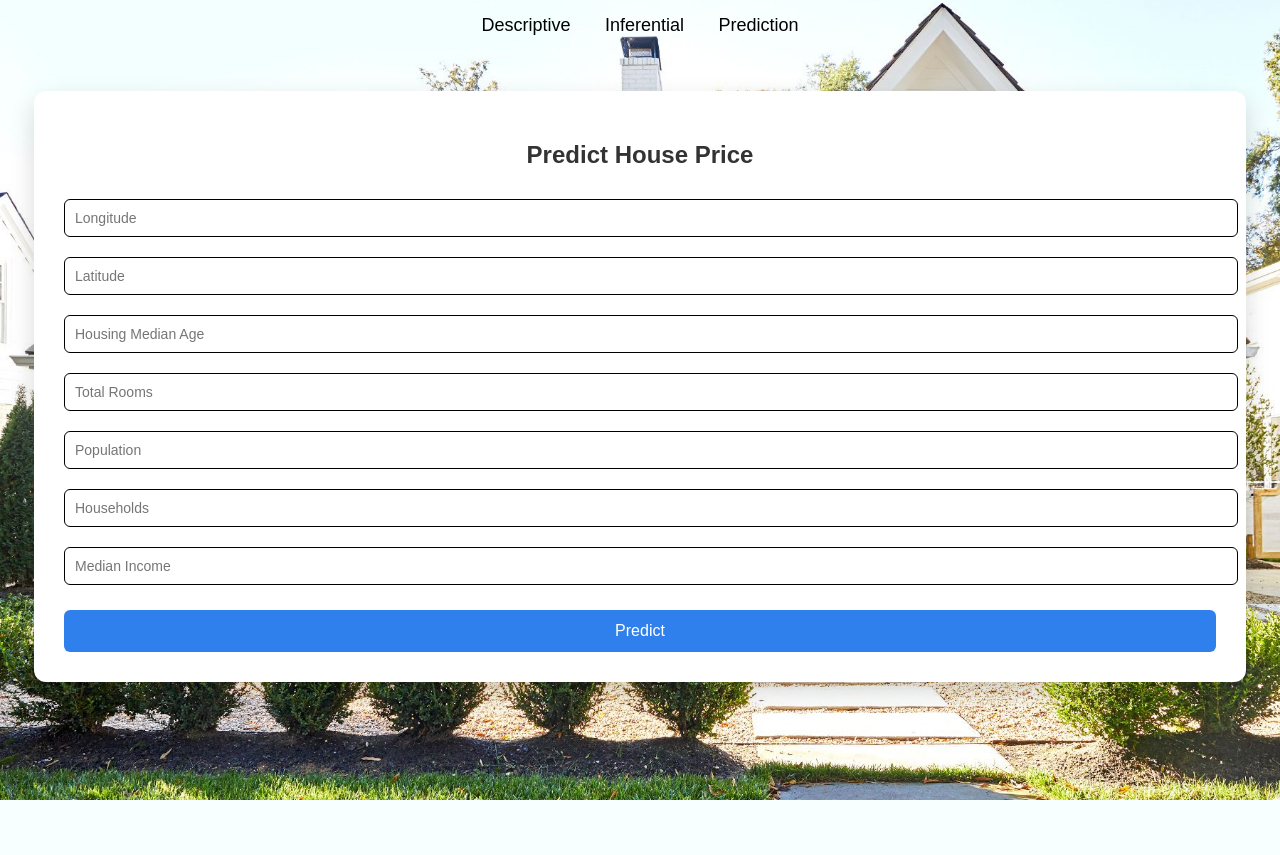
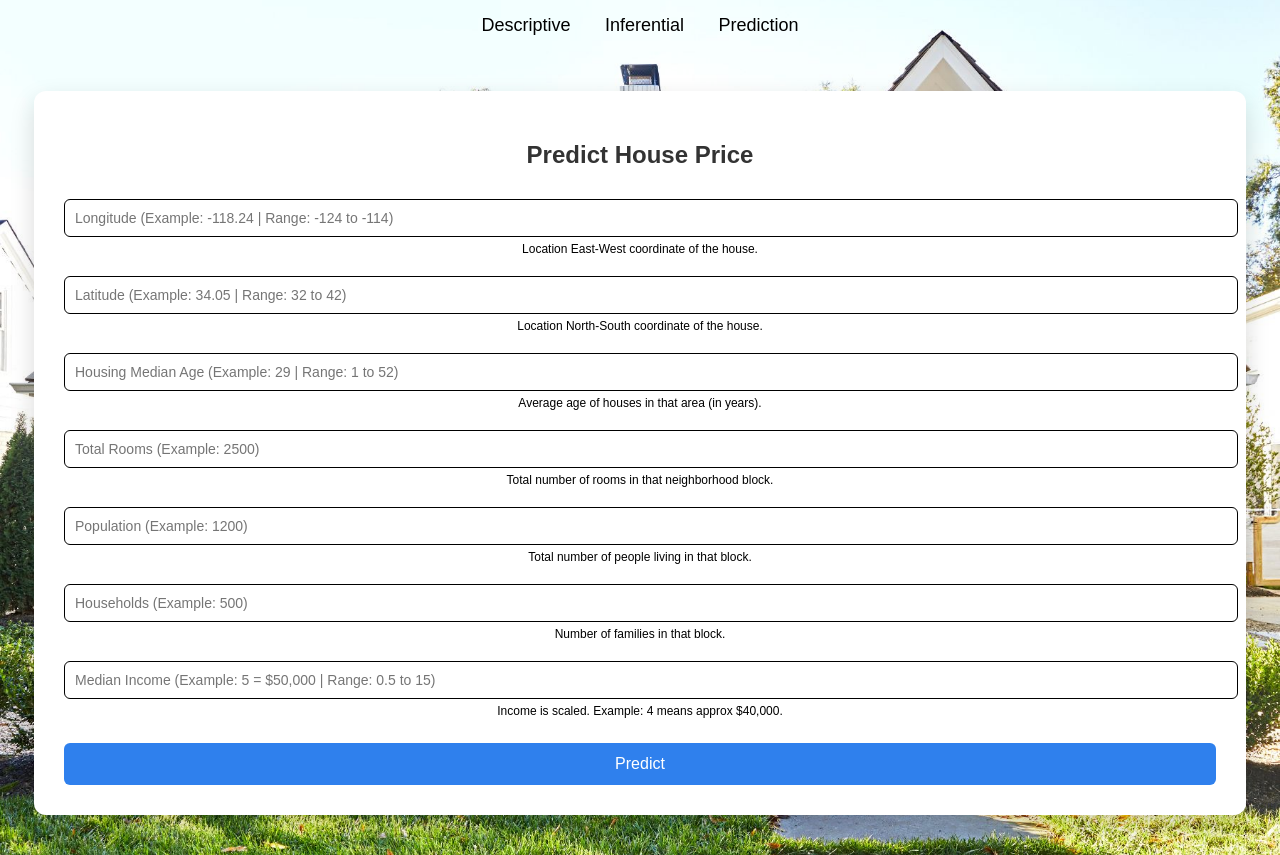
Before and after one commit to Gospelinreena/housepricepredictionapp, a Django app: page /prediction/ in a window 1280 px wide. Before the commit the page ends 800 px from the top, so only its background shows below. Run offline with Django 5.2, Linux system fonts and the light colour scheme; parts of the project's set-up code (start-up, migrations or seed data) failed here and were passed over.

Commit message:
Made some changes in form page

```diff
--- a/housepriceprediction/templates/index.html
+++ b/housepriceprediction/templates/index.html
@@ -31,16 +31,36 @@
 
     <h2>Predict House Price</h2>
 
-    <form method="post" action="/predict/">
+     <form method="post" action="/predict/">
         {% csrf_token %}
 
-        <input type="number" step="any" name="longitude" placeholder="Longitude" required>
-        <input type="number" step="any" name="latitude" placeholder="Latitude" required>
-        <input type="number" step="any" name="housing_median_age" placeholder="Housing Median Age">
-        <input type="number" step="any" name="total_rooms" placeholder="Total Rooms">
-        <input type="number" step="any" name="population" placeholder="Population">
-        <input type="number" step="any" name="households" placeholder="Households">
-        <input type="number" step="any" name="median_income" placeholder="Median Income" required>
+        <input type="number" step="any" name="longitude"
+               placeholder="Longitude (Example: -118.24 | Range: -124 to -114)" required>
+        <small>Location East-West coordinate of the house.</small>
+
+        <input type="number" step="any" name="latitude"
+               placeholder="Latitude (Example: 34.05 | Range: 32 to 42)" required>
+        <small>Location North-South coordinate of the house.</small>
+
+        <input type="number" step="any" name="housing_median_age"
+               placeholder="Housing Median Age (Example: 29 | Range: 1 to 52)">
+        <small>Average age of houses in that area (in years).</small>
+
+        <input type="number" step="any" name="total_rooms"
+               placeholder="Total Rooms (Example: 2500)">
+        <small>Total number of rooms in that neighborhood block.</small>
+
+        <input type="number" step="any" name="population"
+               placeholder="Population (Example: 1200)">
+        <small>Total number of people living in that block.</small>
+
+        <input type="number" step="any" name="households"
+               placeholder="Households (Example: 500)">
+        <small>Number of families in that block.</small>
+
+        <input type="number" step="any" name="median_income"
+               placeholder="Median Income (Example: 5 = $50,000 | Range: 0.5 to 15)" required>
+        <small>Income is scaled. Example: 4 means approx $40,000.</small>
 
         <button type="submit">Predict</button>
     </form>
--- a/static/css/style.css
+++ b/static/css/style.css
@@ -74,3 +74,9 @@ table {
     width: 100%;
     border-collapse: collapse;
 }
+small {
+    display: block;
+    font-size: 12px;
+    margin-top: -5px;
+    margin-bottom: 10px;
+}
```
